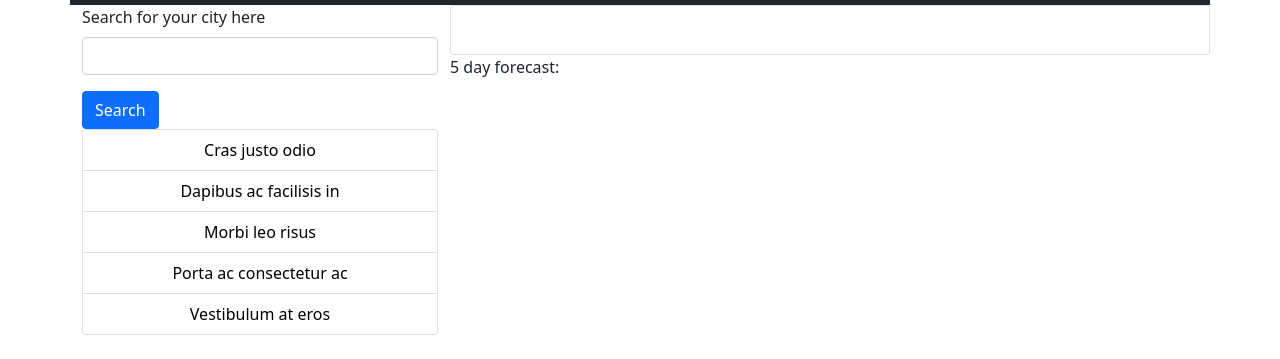
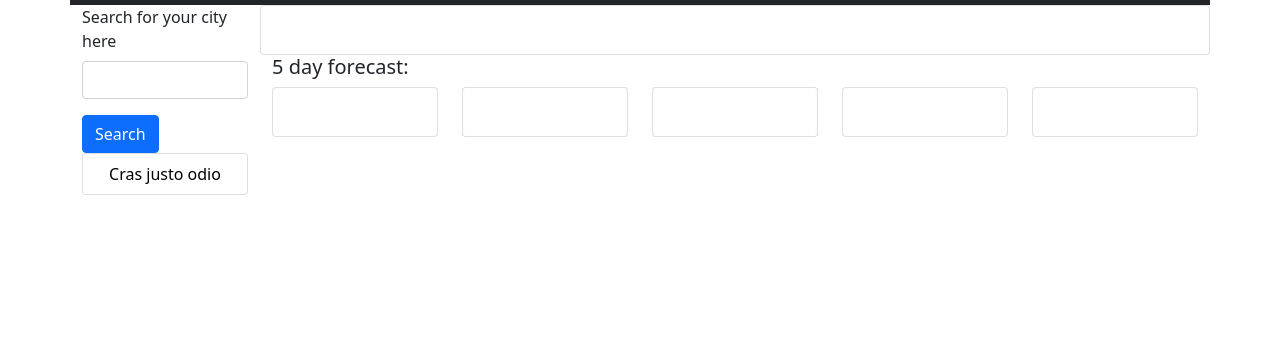
Before and after one commit to caitie-gorham/weatherDashboard, a plain HTML site: page index.html in a window 1280 px wide. Shown: the part 45-404 px from the top of the page. Drawn offline with nearby package versions, Linux system fonts and the light colour scheme.

Commit message:
added cards on html that allow text to be assigned based on API return

```diff
--- a/index.html
+++ b/index.html
@@ -19,27 +19,23 @@
         </div>
 
         <div class="row">
-            <div class="col-4">
+            <div class="col-2">
 
                 <form>
                     <div class="mb-3">
-                      <label for="exampleInputEmail1" class="form-label">Search for your city here</label>
-                      <input type="text" class="form-control" id="cityInput" aria-describedby="cityInput">
+                      <label class="form-label">Search for your city here</label>
+                      <input type="text" class="form-control" id="city-input">
                     </div>
                     <button type="submit" class="btn btn-primary" id="searchBtn">Search</button>
                 </form>
 
                 <div class="list-group">
-                    <button type="button" class="list-group-item">Cras justo odio</button>
-                    <button type="button" class="list-group-item">Dapibus ac facilisis in</button>
-                    <button type="button" class="list-group-item">Morbi leo risus</button>
-                    <button type="button" class="list-group-item">Porta ac consectetur ac</button>
-                    <button type="button" class="list-group-item">Vestibulum at eros</button>
+                    <button type="button" class="history list-group-item">Cras justo odio</button>
                 </div>
 
             </div>
 
-            <div class="col-8">
+            <div class="col-10">
                 <div class="row">
 
                     <div class="card text-center">
@@ -55,7 +51,54 @@
                 </div>
 
                 <div class="row">
-                    5 day forecast:
+                    <h5>5 day forecast:</h5>
+
+                    <div class="col">
+                        <div class="card">
+                            <div class="card-body">
+                              <h5 class="card-title" id="date-input-1"></h5>
+                              <p class="card-text" id="temp-input-1"></p>
+                              <p class="card-text" id="humidity-input-1"></p>
+                            </div>
+                        </div>
+                    </div>
+                    <div class="col">
+                        <div class="card">
+                            <div class="card-body">
+                              <h5 class="card-title" id="date-input-2"></h5>
+                              <p class="card-text" id="temp-input-2"></p>
+                              <p class="card-text" id="humidity-input-2"></p>
+                            </div>
+                        </div>
+                    </div>
+                    <div class="col">
+                        <div class="card">
+                            <div class="card-body">
+                              <h5 class="card-title" id="date-input-3"></h5>
+                              <p class="card-text" id="temp-input-3"></p>
+                              <p class="card-text" id="humidity-input-3"></p>
+                            </div>
+                        </div>
+                    </div>
+                    <div class="col">
+                        <div class="card">
+                            <div class="card-body">
+                              <h5 class="card-title" id="date-input-4"></h5>
+                              <p class="card-text" id="temp-input-4"></p>
+                              <p class="card-text" id="humidity-input-4"></p>
+                            </div>
+                        </div>
+                    </div>
+                    <div class="col">
+                        <div class="card">
+                            <div class="card-body">
+                              <h5 class="card-title" id="date-input-5"></h5>
+                              <p class="card-text" id="temp-input-5"></p>
+                              <p class="card-text" id="humidity-input-5"></p>
+                            </div>
+                        </div>
+                    </div>
+
 
                 </div>
 
```
